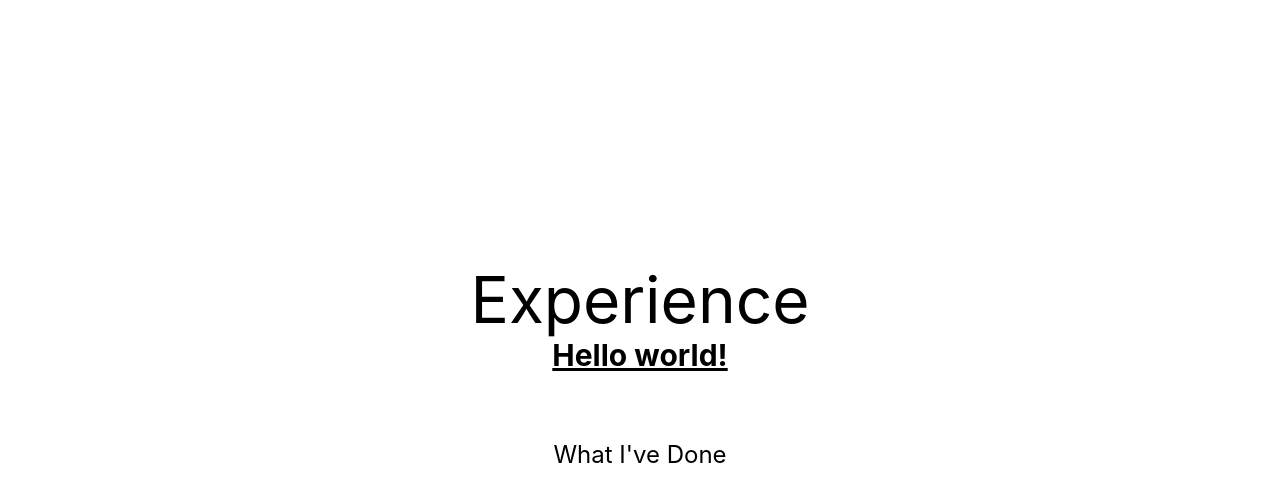
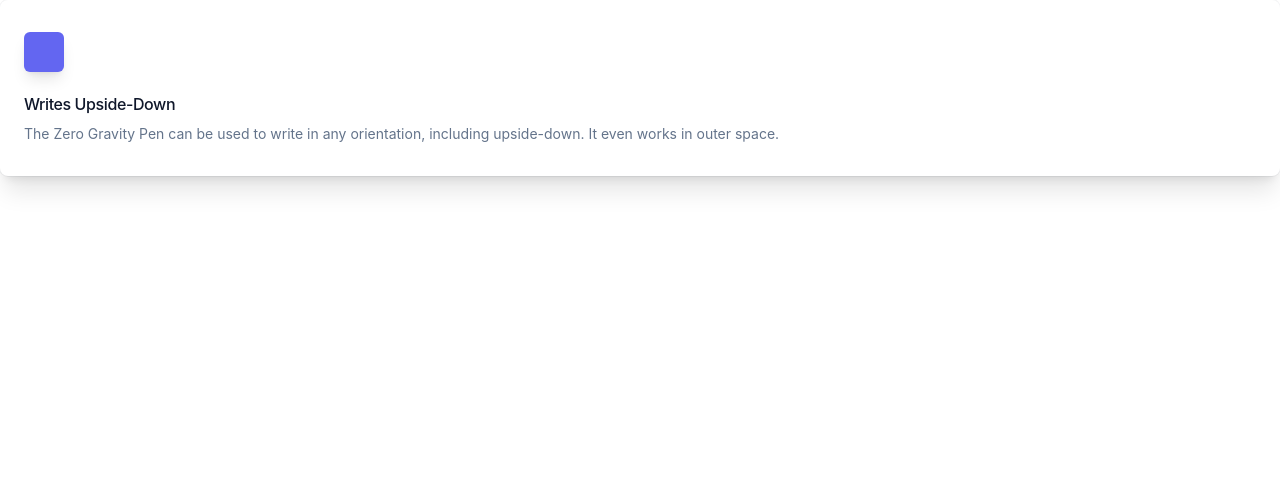
Before and after one commit to opsullivan85/personal_portfolio, a Next.js app: page /experience in a window 1280 px wide. Shown: the top 502 px of the page. Built offline with nearby package versions, Linux system fonts and the light colour scheme.

Commit message:
chenged experience page

```diff
--- a/pages/experience.js
+++ b/pages/experience.js
@@ -4,23 +4,16 @@ import styles from "../styles/Home.module.css";
 
 export default function Home() {
     return (
-        <div className={styles.container}>
-            <Head>
-                <title>Personal Portfolio</title>
-                <meta
-                    name="description"
-                    content="Generated by create next app"
-                />
-                <link rel="icon" href="/favicon.ico" />
-            </Head>
-
-            <main className={styles.main}>
-                <h2 className={styles.title}>Experience</h2>
-
-                <h1 className="text-3xl font-bold underline">Hello world!</h1>
-
-                <p className={styles.description}>What I've Done</p>
-            </main>
-        </div>
+<div class="bg-white dark:bg-slate-900 rounded-lg px-6 py-8 ring-1 ring-slate-900/5 shadow-xl">
+  <div>
+    <span class="inline-flex items-center justify-center p-2 bg-indigo-500 rounded-md shadow-lg">
+      <svg class="h-6 w-6 text-white" xmlns="http://www.w3.org/2000/svg" fill="none" viewBox="0 0 24 24" stroke="currentColor" aria-hidden="true">...</svg>
+    </span>
+  </div>
+  <h3 class="text-slate-900 dark:text-white mt-5 text-base font-medium tracking-tight">Writes Upside-Down</h3>
+  <p class="text-slate-500 dark:text-slate-400 mt-2 text-sm">
+    The Zero Gravity Pen can be used to write in any orientation, including upside-down. It even works in outer space.
+  </p>
+</div>
     );
 }
```
